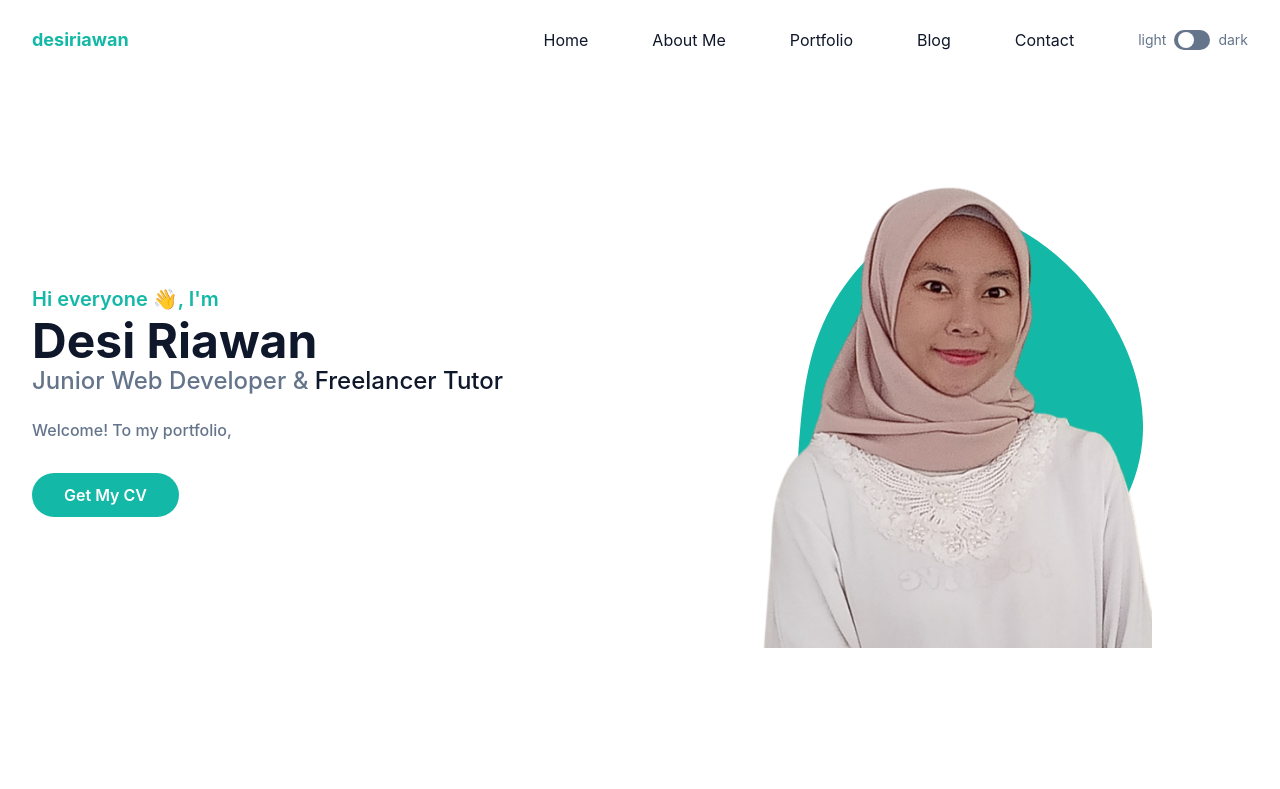
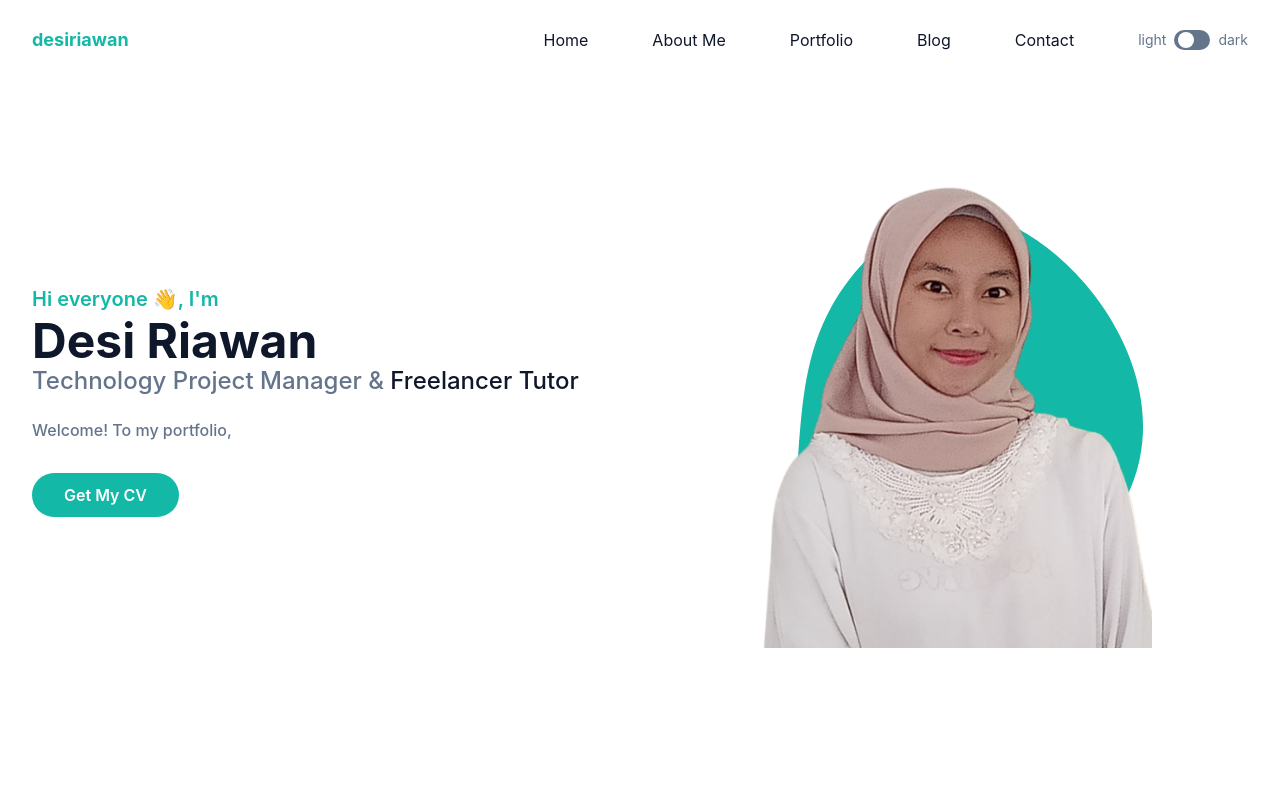
Before and after one commit to desiriawan/desi-portfolio.github.io, a website: page index.html in a window 1280 px wide. Shown: the top 789 px of the page. Drawn offline with Linux system fonts and the light colour scheme.

Commit message:
Update index.html
update position

```diff
--- a/index.html
+++ b/index.html
@@ -78,7 +78,7 @@
         <div class="flex flex-wrap">
           <div class="w-full self-center px-4 lg:w-1/2">
             <h1 class="text-base font-semibold text-primary md:text-xl">Hi everyone 👋, I'm <span class="mt-1 block text-4xl font-bold text-dark dark:text-white lg:text-5xl">Desi Riawan</span></h1>
-            <h2 class="mb-5 text-lg font-medium text-secondary lg:text-2xl">Junior Web Developer & <span class="text-dark dark:text-white">Freelancer Tutor</span></h2>
+            <h2 class="mb-5 text-lg font-medium text-secondary lg:text-2xl dark:text-white">Technology Project Manager & <span class="text-dark dark:text-white">Freelancer Tutor</span></h2>
             <p class="mb-10 font-medium leading-relaxed text-secondary">Welcome! To my portfolio,  <span class="font-bold text-dark dark:text-white"></span></p>
 
             <a href="https://drive.google.com/file/d/14Ddmy_dnjfc8iO0_8iV998BeQ2si5_eU/view?usp=sharing" class="rounded-full bg-primary py-3 px-8 text-base font-semibold text-white transition duration-300 ease-in-out hover:opacity-80 hover:shadow-lg">Get My CV</a>
```
